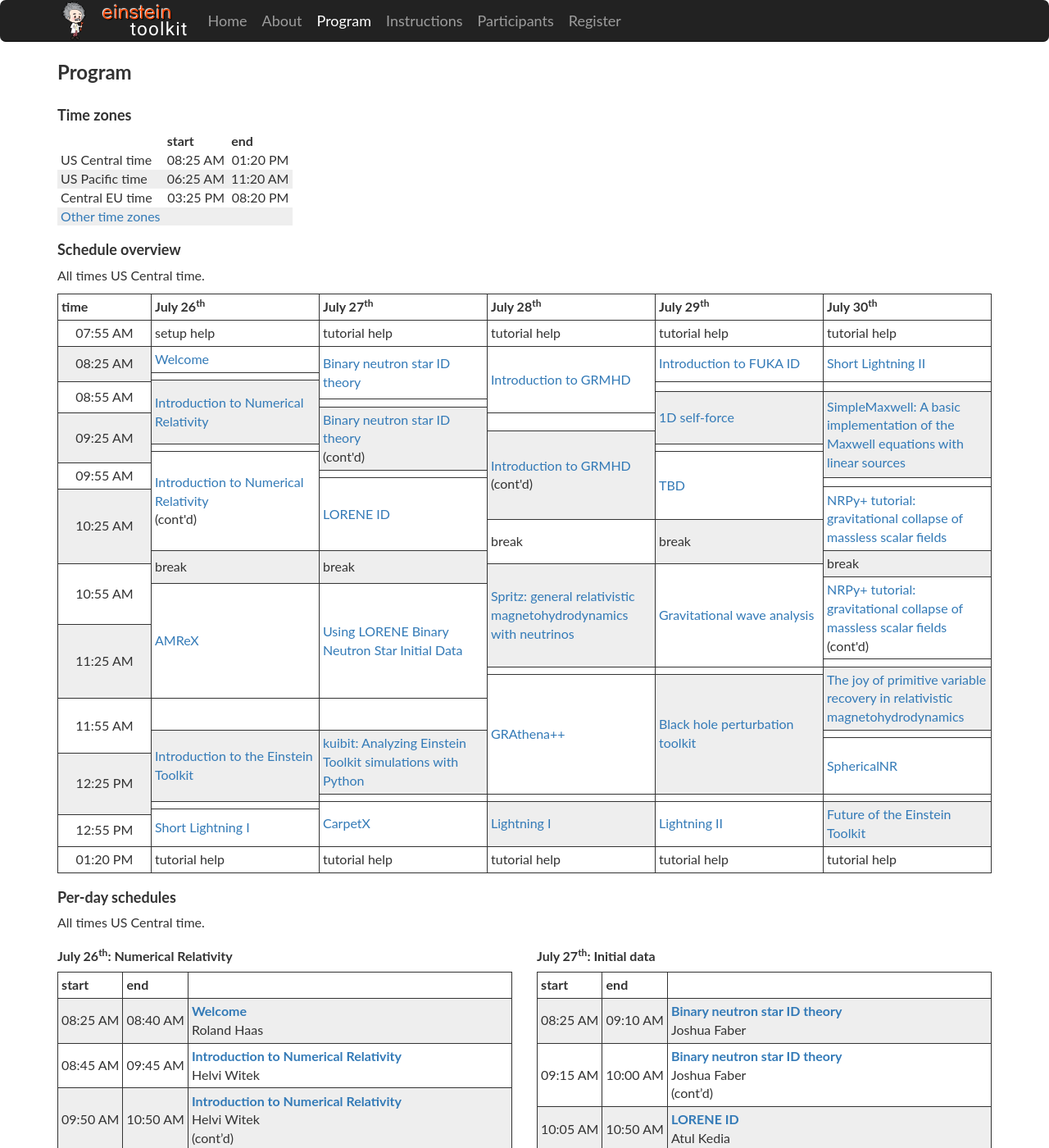
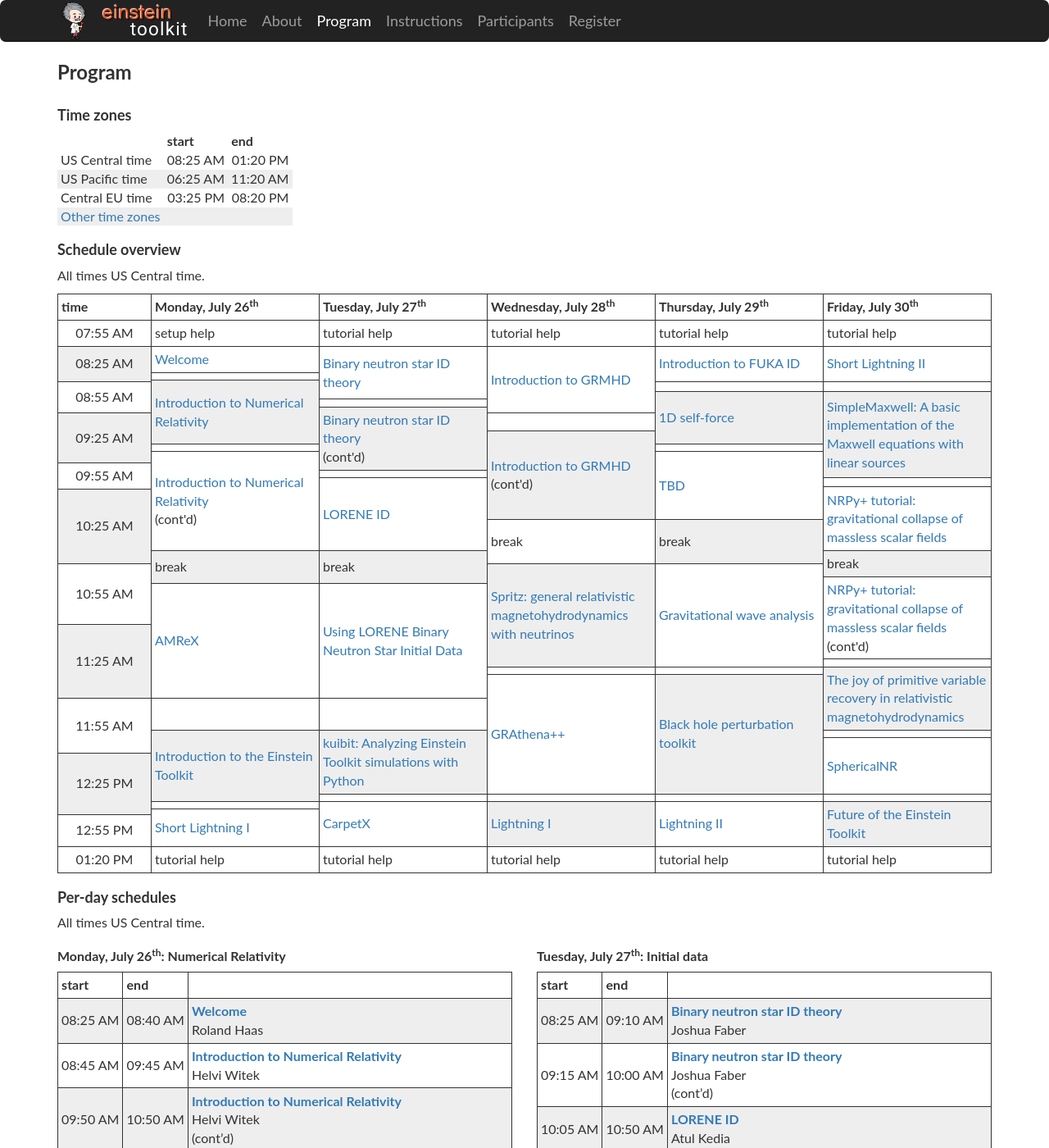
Before and after one commit to EinsteinToolkit/et2021uiuc, a Jekyll site: the page built from program.md, in a window 1280 px wide and 1400 px high. Shown: the whole window at 82% size. Built offline with Jekyll 4.4.1, drawn with Linux system fonts in a browser that asks for light colours; some of the changed text lies outside the part shown.

Commit message:
program: add day-of-week to table columns

```diff
--- a/program.md
+++ b/program.md
@@ -116,11 +116,11 @@ All times US Central time.
 
 <table class="schedule">
 <tr><th> time </th>
-<th> July 26<sup>th</sup> </th>
-<th> July 27<sup>th</sup> </th>
-<th> July 28<sup>th</sup> </th>
-<th> July 29<sup>th</sup> </th>
-<th> July 30<sup>th</sup> </th>
+<th> Monday, July 26<sup>th</sup> </th>
+<th> Tuesday, July 27<sup>th</sup> </th>
+<th> Wednesday, July 28<sup>th</sup> </th>
+<th> Thursday, July 29<sup>th</sup> </th>
+<th> Friday, July 30<sup>th</sup> </th>
 </tr>
 <tr><td class="time">07:55 AM</td>
   <td>setup help</td>
@@ -167,35 +167,35 @@ All times US Central time.
 <div class="row fix">
 
 <div class="col-sm-6">
-<h3>July 26<sup>th</sup>: Numerical Relativity</h3>
+<h3>Monday, July 26<sup>th</sup>: Numerical Relativity</h3>
 
 {% include day_schedule_table.html day=page.day1 %}
 
 </div>
 
 <div class="col-sm-6">
-<h3>July 27<sup>th</sup>: Initial data</h3>
+<h3>Tuesday, July 27<sup>th</sup>: Initial data</h3>
 
 {% include day_schedule_table.html day=page.day2 %}
 
 </div>
 
 <div class="col-sm-6">
-<h3>July 28<sup>th</sup>: Relativistic (magneto)-hydrodynamics</h3>
+<h3>Wednesday, July 28<sup>th</sup>: Relativistic (magneto)-hydrodynamics</h3>
 
 {% include day_schedule_table.html day=page.day3 %}
 
 </div>
 
 <div class="col-sm-6">
-<h3>July 29<sup>th</sup>: Thorn writting</h3>
+<h3>Thursday, July 29<sup>th</sup>: Thorn writting</h3>
 
 {% include day_schedule_table.html day=page.day4 %}
 
 </div>
 
 <div class="col-sm-6">
-<h3>July 30<sup>th</sup>: Data analysis</h3>
+<h3>Friday, July 30<sup>th</sup>: Data analysis</h3>
 
 {% include day_schedule_table.html day=page.day5 %}
 
```
